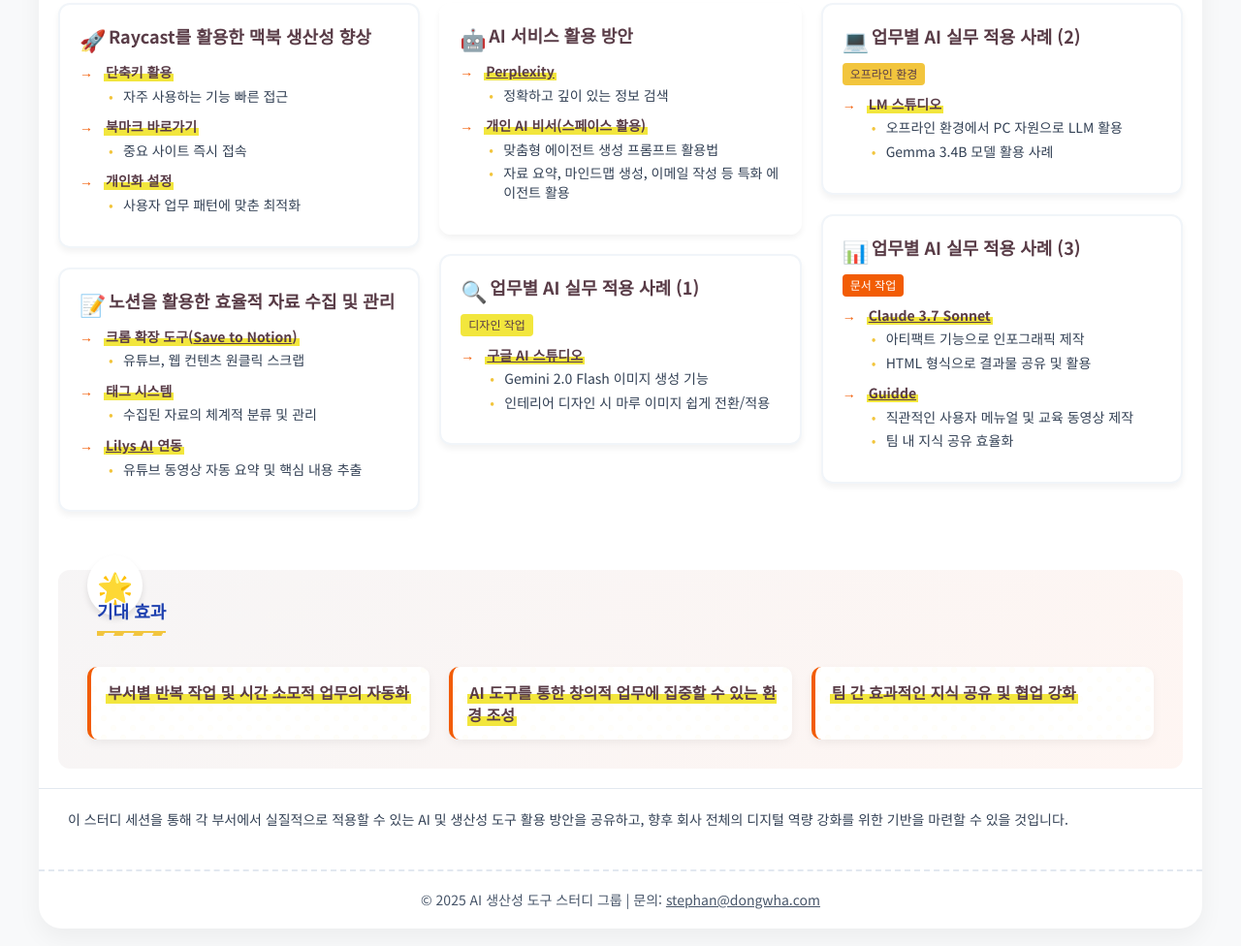
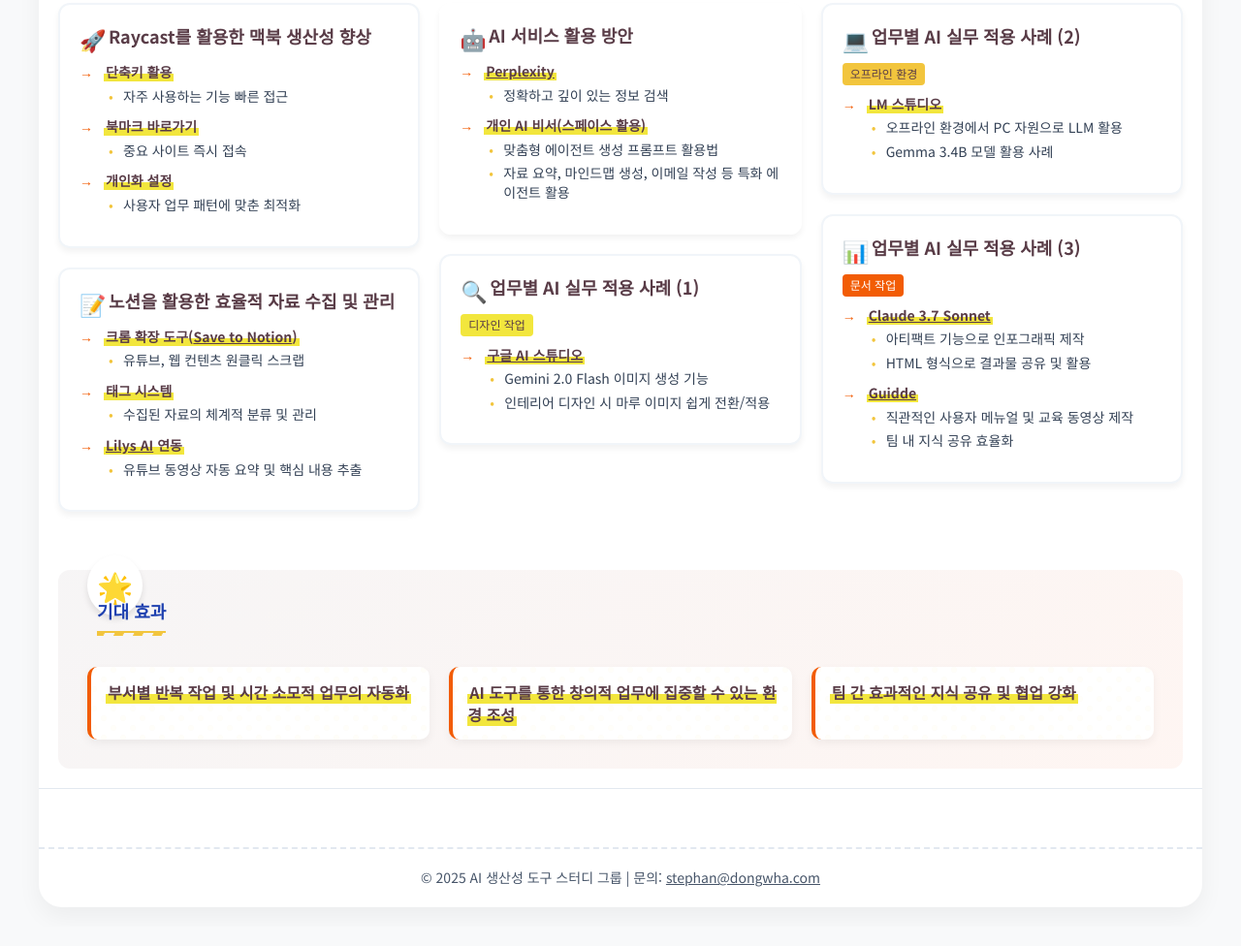
Before and after one commit to mahantel/web1, a plain HTML site: page agenda_250328.html in a window 1280 px wide. Shown: the part 346-1322 px from the top of the page at 97% size. Drawn offline with Linux system fonts and the light colour scheme.

Commit message:
Add files via upload

```diff
--- a/agenda_250328.html
+++ b/agenda_250328.html
@@ -546,7 +546,6 @@
     </div>
 
     <div class="conclusion">
-      이 스터디 세션을 통해 각 부서에서 실질적으로 적용할 수 있는 AI 및 생산성 도구 활용 방안을 공유하고, 향후 회사 전체의 디지털 역량 강화를 위한 기반을 마련할 수 있을 것입니다.
     </div>
 
     <div class="footer">
```
